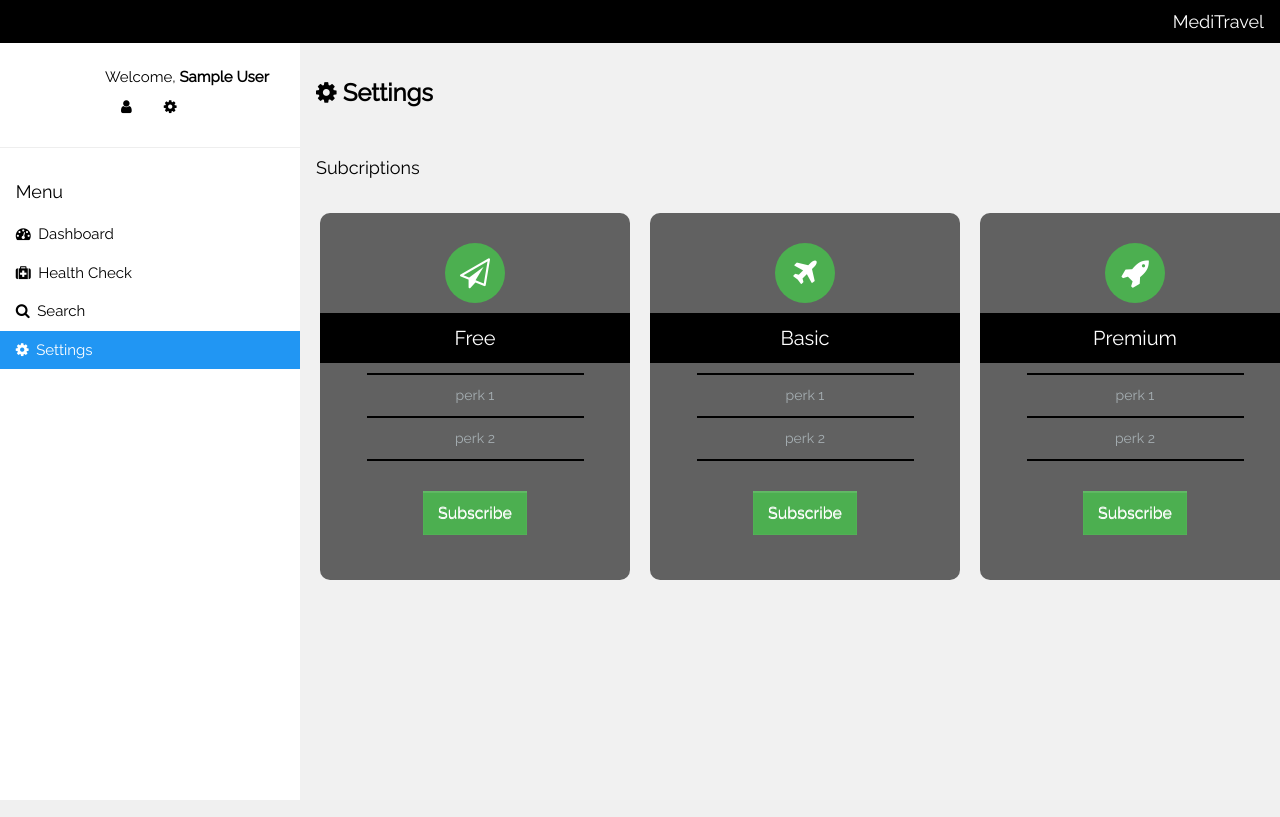
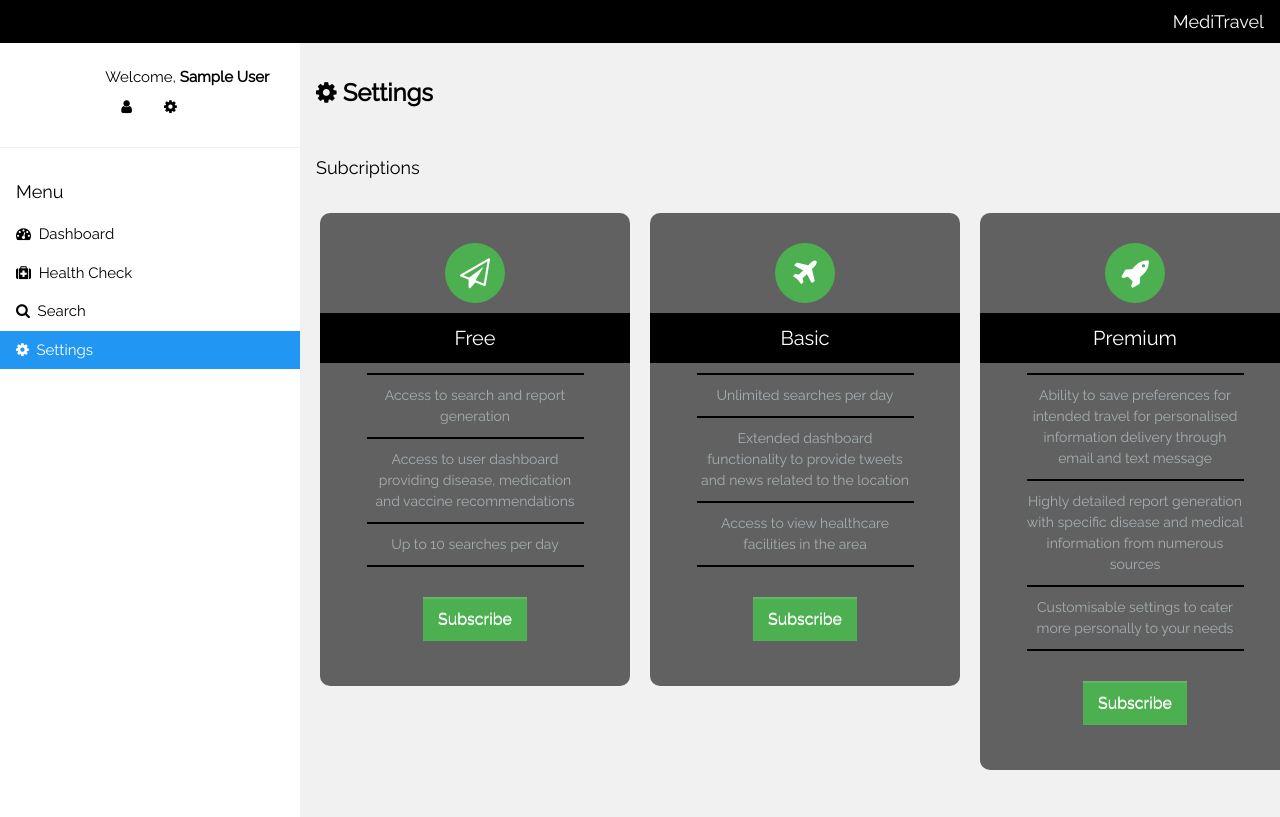
Before and after one commit to SENG3011-Team-4/SENG3011_TEAM_4_MASTERS, a Flask app: page /settings in a window 1280 px wide. Run offline with Flask 2, Linux system fonts and the light colour scheme.

```diff
--- a/app.py
+++ b/app.py
@@ -54,8 +54,8 @@ def search():
 @app.route("/searchDisease", methods=["POST"])
 def searchDisease():
     location = request.form['location']
-    return render_template('report.html', data=location)
-
+    diseases = diseases_at_location([location])
+    return render_template('report.html', data=location, content=diseases)
 
 @app.route("/settings")
 def settings():
--- a/templates/settings.html
+++ b/templates/settings.html
@@ -54,8 +54,9 @@
     </div>
     <h2><Span>Free</span></h2>
     <ul>
-    <li>perk 1</li>
-    <li>perk 2</li>
+    <li>Access to search and report generation</li>
+    <li>Access to user dashboard providing disease, medication and vaccine recommendations</li>
+    <li>Up to 10 searches per day</li>
     </ul>
     <p>
     <a class="button" id="freeBtn"><span>Subscribe</span></a>
@@ -68,8 +69,10 @@
     </div>
     <h2><Span>Basic</span></h2>
     <ul>
-      <li>perk 1</li>
-      <li>perk 2</li>
+      <li>Unlimited searches per day</li>
+      <li>Extended dashboard functionality to provide tweets and news related to the location</li>
+      <li>Access to view healthcare facilities in the area</li>
+
     </ul>
     <p>
     <a class="button" id="basicBtn"><span>Subscribe</span></a>
@@ -82,8 +85,9 @@
     </div>
     <h2><Span>Premium</span></h2>
     <ul>
-      <li>perk 1</li>
-      <li>perk 2</li>
+      <li>Ability to save preferences for intended travel for personalised information delivery through email and text message </li>
+      <li>Highly detailed report generation with specific disease and medical information from numerous sources</li>
+      <li>Customisable settings to cater more personally to your needs</li>
     </ul>
     <p>
     <a class="button" id="premiumBtn"><span>Subscribe</span></a>
```
Also changed, not shown: PHASE_1/API_SourceCode/medicine.py (+17 -11 lines), templates/report.html (+11 -0 lines).
